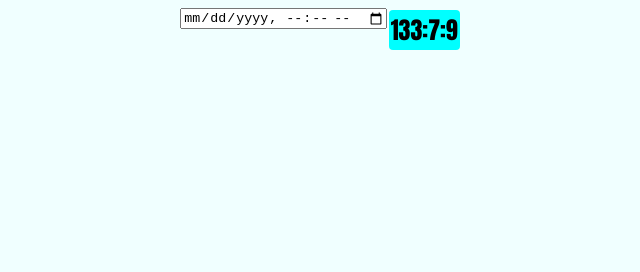
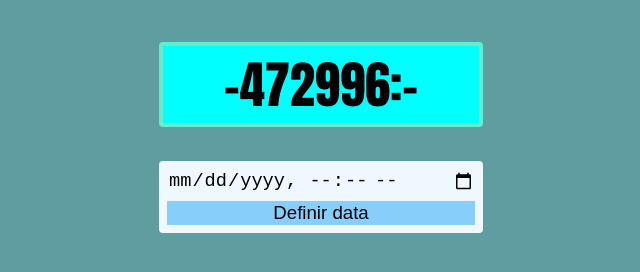
Before and after one commit to TulioMoura/vacation-timer, a plain HTML site: page index.html in a window 1280 px wide. Shown: the whole page, without its empty margins (319-959 px from the left). Drawn offline with Linux system fonts and the light colour scheme.

Commit message:
added styles and new functions

```diff
--- a/index.html
+++ b/index.html
@@ -7,10 +7,12 @@
     <link rel="stylesheet" href="style.css">
 </head>
 <body>
+    <h1 id="timer"></h1>
     <form>
-        <input type="datetime-local" name="Horario" id="form" hidden=true>
+        <input type="datetime-local" name="Horario" id="form" >
+        <input type="button" value="Definir data" id="submit">
     </form>
-    <h1 id="timer"></h1>
+
     <script src="script.js"></script>
 </body>
 </html>
--- a/script.js
+++ b/script.js
@@ -1,16 +1,38 @@
 let timer = document.getElementById("timer")
-let form = document.getElementById("form")
-let date = localStorage.getItem("count_to")
-if(!date){
+let form = document.getElementById("submit")
+let date=null
+let cancelBtn = document.getElementById("cancelButton")
+
+form.addEventListener("click", setDate)
+
+function hideForm(){
+    date = new Date(localStorage.getItem("count_to"))
+    if(date!="Invalid Date"){
+        console.log("date set")
+        form.hidden
+        console.log(date)
+    }
+    else{
+        console.log("form")
         form.hidden = false;
+
+    }
 }
 
-let vac = new Date (2023,11,22,17)
-console.log(vac)
+
+
+function setDate(e){
+    let eventDate = e.srcElement.form[0].value
+    console.log(e)
+    localStorage.setItem("count_to",eventDate)
+    hideForm()
+}
+
 
     setInterval(()=>{
+        //console.log(date)
         now = new Date()
-    diff = vac.getTime()-now.getTime()
+        diff = date.getTime()-now.getTime()
         hr =  diff/3600000
         diff = diff%3600000
         timer.innerText =Math.floor(hr) + ":";
@@ -22,5 +44,10 @@ setInterval(()=>{
         se = diff/1000;
 
         timer.innerText = timer.innerText+ Math.floor(se);
+        if(timer.innerText.length > 9){
+            timer.innerText = timer.innerText.substring(0,9);
+        }
 
-},1000)
+    },500)
+
+hideForm();
--- a/style.css
+++ b/style.css
@@ -1,19 +1,55 @@
 #timer{
-    font-size: 18pt;
+    font-size: 38pt;
     font-family: Impact, Haettenschweiler, 'Arial Narrow Bold', sans-serif;
     background-color: aqua;
     width: auto;
+    border-width: 0.25rem;
+    border-style: solid;
     border-radius: 0.25rem;
-    margin: 2px;
-    padding: 2px;
+    border-color: #64edcd;
+
     height: 25%;
     display: flex;
     justify-content: center;
+    width: 25%;
+    overflow-x: hidden;
 
 }
 
 body{
     display: flex;
-    background-color: azure;
+    background-color: cadetblue;
     justify-content: center;
+    flex-direction: column;
+    align-items: center;
 }
+form{
+
+    justify-content: center;
+    width: 25%;
+    border: 0.25rem solid aliceblue ;
+    border-radius: 0.25rem;
+    display: flex;
+    flex-direction: column;
+    background-color: aliceblue;
+}
+input{
+    font-size: 14pt;
+    height: 10%;
+    background-color: aliceblue;
+    border: none;
+    margin: 0.25rem;
+}
+
+#submit{
+    background-color: lightskyblue;
+
+}
+#submit:hover{
+    background-color: chartreuse;
+    border: 1px solid lightskyblue;
+}
+
+*{
+    background-color: cadetblue;
+}
```
Lines whose indentation alone changed are shown as unchanged.
